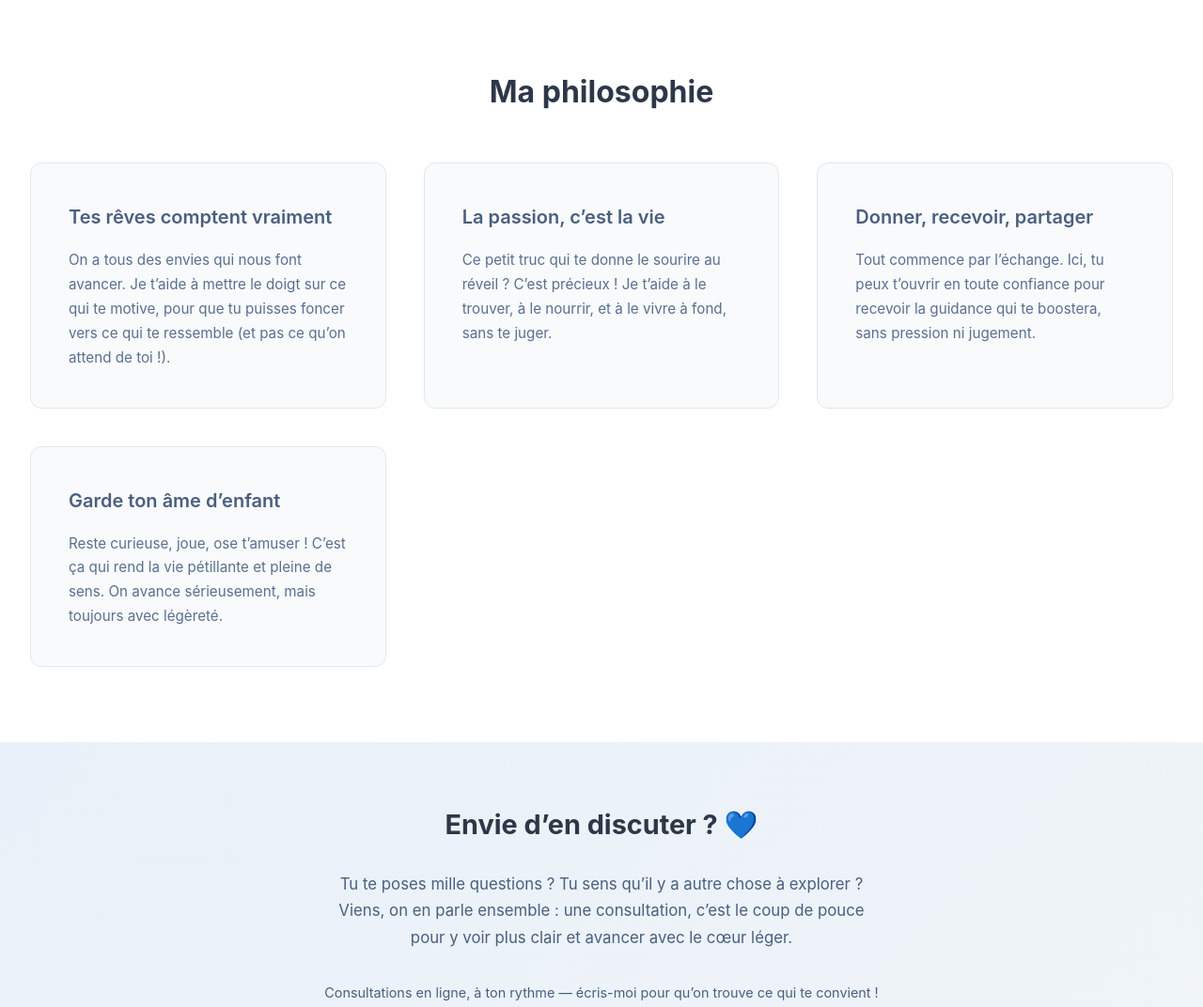
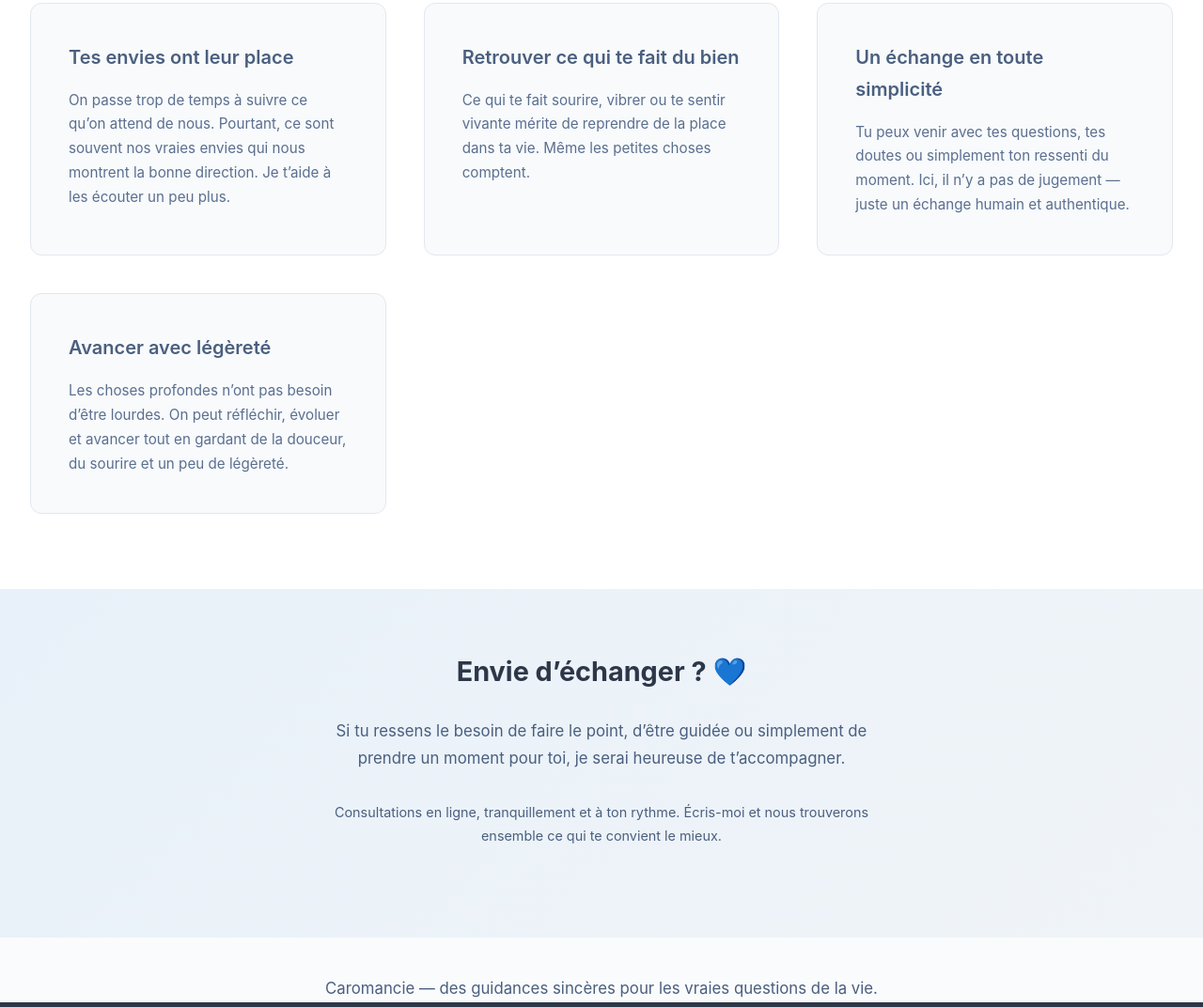
Before and after one commit to caromancie/caromancie, a plain HTML site: page public/index.html in a window 1280 px wide. Shown: the part 803-1875 px from the top of the page at 94% size. Drawn offline with Linux system fonts and the light colour scheme.

Commit message:
Homepage - Ré-écriture 2

```diff
--- a/public/index.html
+++ b/public/index.html
@@ -242,14 +242,11 @@
     <section class="hero">
       <div class="hero-content">
         <h2>Ose t’écouter, vis à fond !</h2>
-        <p>Les cartes, c’est un miroir : elles t’aident à voir clair sur tes blocages, tes envies, et ce qui te fait
-          vraiment vibrer. Ici, pas de blabla — juste de la clarté et de la bienveillance.</p>
-        <p>Envie d’y voir plus clair, de te sentir alignée et de passer à l’action ? Je t’accompagne avec enthousiasme
-          et douceur, pour que tu avances à ton rythme, avec le sourire !</p>
-        <a href="#contact" class="cta-button">On en parle ?</a>
-      </div>
-      <div class="hero-image">
-        <img src="images/hero_caromancie.png" alt="Caromancie">
+        <p>Les cartes sont là pour t’aider à mettre de la lumière sur ce que tu ressens déjà au fond de toi. Parfois, on
+          a juste besoin d’un petit déclic pour y voir plus clair, reprendre confiance ou avancer plus sereinement.</p>
+        <p>Ici, pas de grands discours compliqués ni de promesses magiques. Juste un moment simple, bienveillant et
+          sincère pour faire le point sur ce qui compte vraiment pour toi.</p>
+        <p>Besoin d’y voir plus clair ? On en parle ensemble 💙</p>
       </div>
     </section>
 
@@ -257,35 +254,39 @@
       <h3>Ma philosophie</h3>
       <div class="philosophy-grid">
         <div class="philosophy-card">
-          <h4>Tes rêves comptent vraiment</h4>
-          <p>On a tous des envies qui nous font avancer. Je t’aide à mettre le doigt sur ce qui te motive, pour que tu
-            puisses foncer vers ce qui te ressemble (et pas ce qu’on attend de toi !).</p>
+          <h4>Tes envies ont leur place</h4>
+          <p>On passe trop de temps à suivre ce qu’on attend de nous. Pourtant, ce sont souvent nos vraies envies qui
+            nous montrent la bonne direction. Je t’aide à les écouter un peu plus.</p>
         </div>
         <div class="philosophy-card">
-          <h4>La passion, c’est la vie</h4>
-          <p>Ce petit truc qui te donne le sourire au réveil ? C’est précieux ! Je t’aide à le trouver, à le nourrir, et
-            à le vivre à fond, sans te juger.</p>
+          <h4>Retrouver ce qui te fait du bien</h4>
+          <p>Ce qui te fait sourire, vibrer ou te sentir vivante mérite de reprendre de la place dans ta vie. Même les
+            petites choses comptent.</p>
         </div>
         <div class="philosophy-card">
-          <h4>Donner, recevoir, partager</h4>
-          <p>Tout commence par l’échange. Ici, tu peux t’ouvrir en toute confiance pour recevoir la guidance qui te
-            boostera, sans pression ni jugement.</p>
+          <h4>Un échange en toute simplicité</h4>
+          <p>Tu peux venir avec tes questions, tes doutes ou simplement ton ressenti du moment. Ici, il n’y a pas de
+            jugement — juste un échange humain et authentique.</p>
         </div>
         <div class="philosophy-card">
-          <h4>Garde ton âme d’enfant</h4>
-          <p>Reste curieuse, joue, ose t’amuser ! C’est ça qui rend la vie pétillante et pleine de sens. On avance
-            sérieusement, mais toujours avec légèreté.</p>
+          <h4>Avancer avec légèreté</h4>
+          <p>Les choses profondes n’ont pas besoin d’être lourdes. On peut réfléchir, évoluer et avancer tout en gardant
+            de la douceur, du sourire et un peu de légèreté.</p>
         </div>
       </div>
     </section>
 
     <section class="cta-section" id="contact">
-      <h3>Envie d’en discuter ? 💙</h3>
-      <p>Tu te poses mille questions ? Tu sens qu’il y a autre chose à explorer ? Viens, on en parle ensemble : une
-        consultation, c’est le coup de pouce pour y voir plus clair et avancer avec le cœur léger.</p>
-      <p style="font-size: 0.9rem; color: #4a5f7f; margin-top: 1.5rem;">Consultations en ligne, à ton rythme — écris-moi
-        pour qu’on trouve ce qui te convient !</p>
+      <h3>Envie d’échanger ? 💙</h3>
+      <p>Si tu ressens le besoin de faire le point, d’être guidée ou simplement de prendre un moment pour toi, je serai
+        heureuse de t’accompagner.</p>
+      <p style="font-size: 0.9rem; color: #4a5f7f; margin-top: 1.5rem;">Consultations en ligne, tranquillement et à ton
+        rythme. Écris-moi et nous trouverons ensemble ce qui te convient le mieux.</p>
     </section>
+
+    <div style="text-align:center; margin: 2.5rem 0 0 0; color: #4a5f7f; font-size: 1.05rem;">
+      Caromancie — des guidances sincères pour les vraies questions de la vie.
+    </div>
   </main>
 
   <footer>
```
